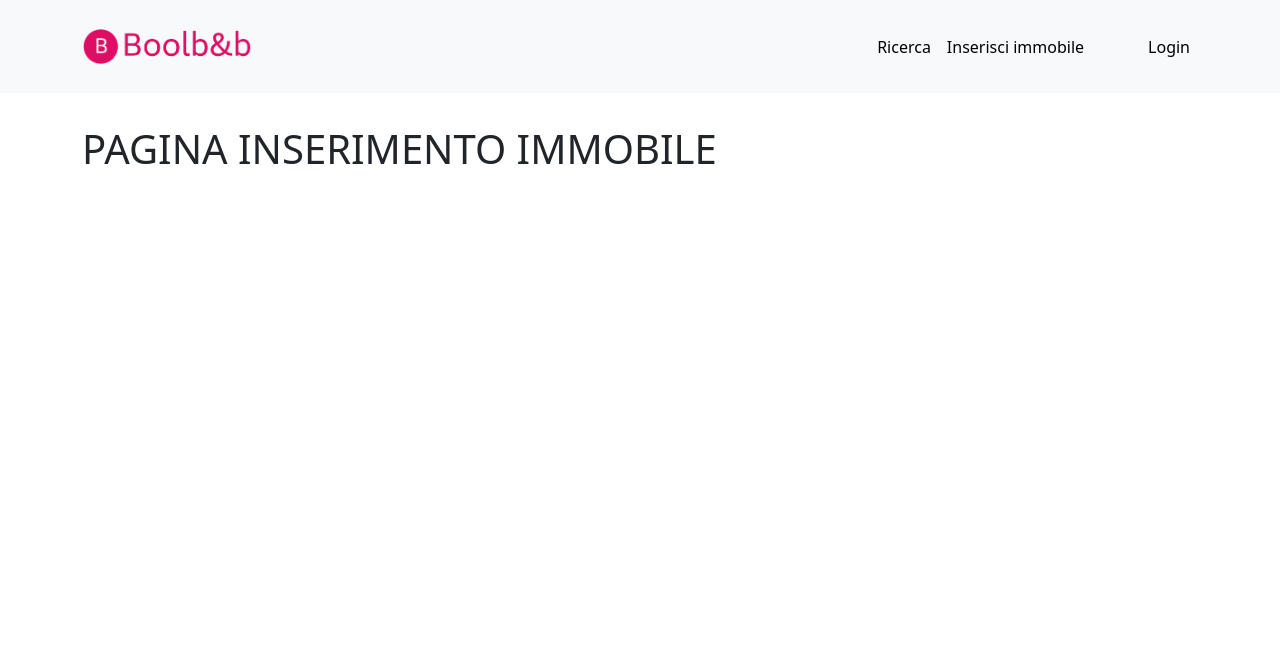
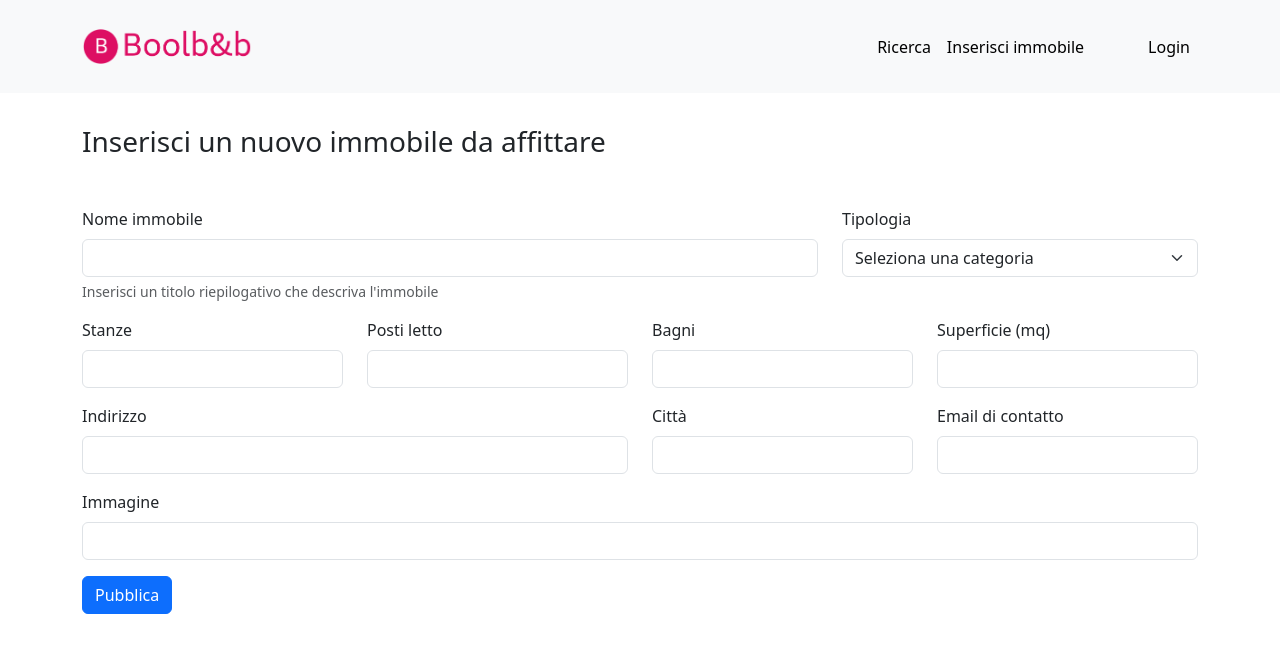
Before and after one commit to BrigitteFlores16/progetto-boolbnb, a React (Vite) app: page /new in a window 1280 px wide. Shown: the top 652 px of the page. Built offline with nearby package versions, Linux system fonts and the light colour scheme.

Commit message:
feat: static form creation

```diff
--- a/src/Pages/ImmobileStorePage.jsx
+++ b/src/Pages/ImmobileStorePage.jsx
@@ -1,8 +1,219 @@
+import { useState } from "react";
+
+const defaultFormFields = {
+  titolo: "",
+  num_stanze: "",
+  num_letti: "",
+  num_bagni: "",
+  mq: "",
+  indirizzo: "",
+  città: "",
+  email: "",
+  immagine: "",
+};
+
 export default function ImmobileStorePage() {
+  const [formFields, setFormFields] = useState(defaultFormFields);
+
+  const handleFormChange = (e) => {
+    setFormFields({
+      ...formFields,
+      [e.target.name]: e.target.value,
+    });
+  };
+
+  const handleFormSubmit = (e) => {
+    e.preventDefault();
+
+    fetch();
+
+    setFormFields(defaultFormFields);
+  };
+
   return (
     <>
       <div className="container">
-        <h1>PAGINA INSERIMENTO IMMOBILE</h1>
+        <h1 className="h3 mb-5">Inserisci un nuovo immobile da affittare</h1>
+
+        <form>
+          <div className="row">
+            <div className="col-8">
+              <div className="mb-3">
+                <label htmlFor="titoloInput" className="form-label">
+                  Nome immobile
+                </label>
+                <input
+                  value={formFields.titolo}
+                  onChange={handleFormChange}
+                  type="text"
+                  className="form-control"
+                  id="titoloInput"
+                  name="titolo"
+                />
+                <div id="titleHelp" className="form-text">
+                  Inserisci un titolo riepilogativo che descriva l'immobile
+                </div>
+              </div>
+            </div>
+            <div className="col-4">
+              <div className="mb-3">
+                <label htmlFor="tipologiaSelect" className="form-label">
+                  Tipologia
+                </label>
+                <select
+                  value={formFields.tipologia}
+                  onChange={handleFormChange}
+                  id="tipologiaSelect"
+                  className="form-select"
+                  aria-label="Default select example"
+                  name="tipologia"
+                >
+                  <option value="">Seleziona una categoria</option>
+                  {/* TODO SISTEMA TIPOLOGIE DISPONIBILI */}
+                  <option value="Villetta">Villetta</option>
+                  <option value="Appartamento">Appartamento</option>
+                  <option value="Loft">Loft</option>
+                </select>
+              </div>
+            </div>
+          </div>
+          <div className="row">
+            <div className="col-3">
+              <div className="mb-3">
+                <label htmlFor="stanzeInput" className="form-label">
+                  Stanze
+                </label>
+                <input
+                  value={formFields.num_stanze}
+                  onChange={handleFormChange}
+                  type="number"
+                  className="form-control"
+                  id="stanzeInput"
+                  name="num_stanze"
+                />
+              </div>
+            </div>
+            <div className="col-3">
+              <div className="mb-3">
+                <label htmlFor="lettiInput" className="form-label">
+                  Posti letto
+                </label>
+                <input
+                  value={formFields.num_letti}
+                  onChange={handleFormChange}
+                  type="number"
+                  className="form-control"
+                  id="lettiInput"
+                  name="num_letti"
+                />
+              </div>
+            </div>
+            <div className="col-3">
+              <div className="mb-3">
+                <label htmlFor="bagniInput" className="form-label">
+                  Bagni
+                </label>
+                <input
+                  value={formFields.num_bagni}
+                  onChange={handleFormChange}
+                  type="number"
+                  className="form-control"
+                  id="bagniInput"
+                  name="num_bagni"
+                />
+              </div>
+            </div>
+
+            <div className="col-3">
+              <div className="mb-3">
+                <label htmlFor="mqInput" className="form-label">
+                  Superficie (mq)
+                </label>
+                <input
+                  value={formFields.mq}
+                  onChange={handleFormChange}
+                  type="number"
+                  className="form-control"
+                  id="mqInput"
+                  name="mq"
+                />
+              </div>
+            </div>
+          </div>
+
+          <div className="row">
+            <div className="col-6">
+              <div className="mb-3">
+                <label htmlFor="indirizzoInput" className="form-label">
+                  Indirizzo
+                </label>
+                <input
+                  value={formFields.indirizzo}
+                  onChange={handleFormChange}
+                  type="text"
+                  className="form-control"
+                  id="indirizzoInput"
+                  name="indirizzo"
+                />
+              </div>
+            </div>
+            <div className="col-3">
+              <div className="mb-3">
+                <label htmlFor="cittaInput" className="form-label">
+                  Città
+                </label>
+                <input
+                  value={formFields.città}
+                  onChange={handleFormChange}
+                  type="text"
+                  className="form-control"
+                  id="cittaInput"
+                  name="città"
+                />
+              </div>
+            </div>
+
+            <div className="col-3">
+              <div className="mb-3">
+                <label htmlFor="emailInput" className="form-label">
+                  Email di contatto
+                </label>
+                <input
+                  value={formFields.email}
+                  onChange={handleFormChange}
+                  type="email"
+                  className="form-control"
+                  id="emailInput"
+                  name="email"
+                />
+              </div>
+            </div>
+          </div>
+
+          <div className="col-12">
+            <div className="mb-3">
+              <label htmlFor="imageInput" className="form-label">
+                Immagine
+              </label>
+              <input
+                value={formFields.immagine}
+                onChange={handleFormChange}
+                type="text"
+                className="form-control"
+                id="imageInput"
+                name="immagine"
+              />
+            </div>
+          </div>
+
+          <button
+            onSubmit={handleFormSubmit}
+            type="submit"
+            className="btn btn-primary"
+          >
+            Pubblica
+          </button>
+        </form>
       </div>
     </>
   );
```
